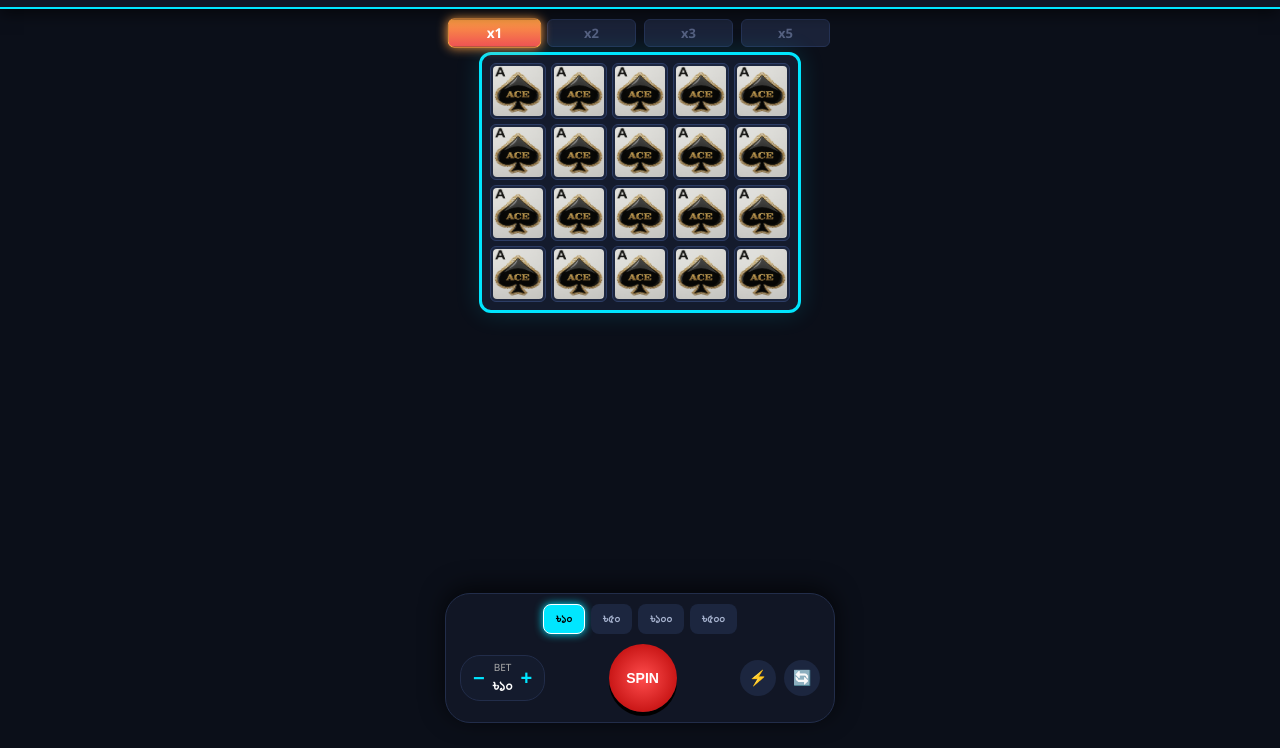
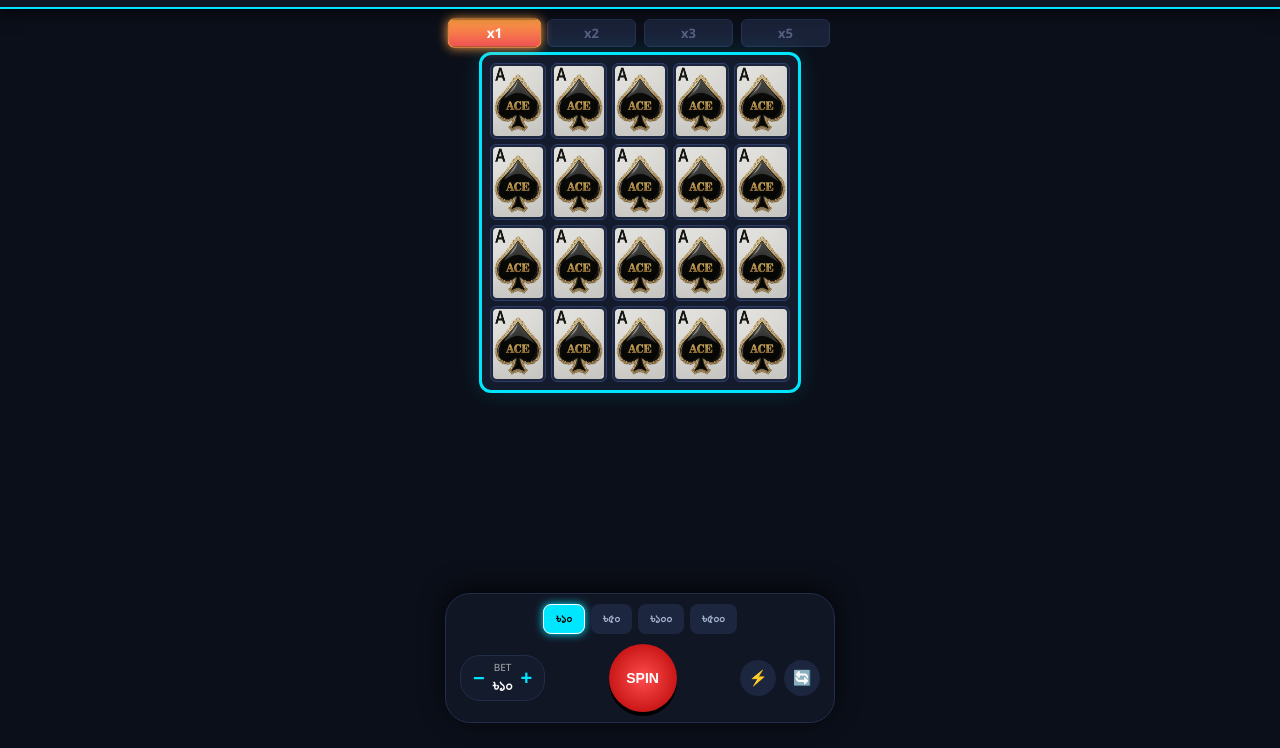
Before and after one commit to corruptionbangla24-ops/SUPER-ACE, a website: page index.html in a window 1280 px wide. Shown: the part 52-800 px from the top of the page. Drawn offline with nearby package versions, Linux system fonts and the light colour scheme; no server answers.

Commit message:
Update style.css

```diff
--- a/style.css
+++ b/style.css
@@ -97,7 +97,7 @@ body {
     margin-bottom: auto;
     display: grid;
     grid-template-columns: repeat(5, 56px);
-    grid-template-rows: repeat(4, 56px);
+    grid-template-rows: repeat(4, 76px);
     gap: 5px;
     background: #141b2d;
     padding: 8px;
@@ -109,7 +109,7 @@ body {
 
 .reel {
     width: 56px;
-    height: 56px;
+    height: 76px;
     background: #1c263f;
     display: flex;
     align-items: center;
@@ -119,6 +119,11 @@ body {
     border: 1px solid #2d3d65;
     position: relative;
 }
+
+/* 🎯 [ইমেজ এডজাস্টার লুপ]: ২০টি ঘরের প্রতিটা কার্ড ছবি বর্ডারের ভেতরে সুন্দর ফিট করার চাবি ভাই */
+
+
+
 
 /* 🎯 [ইমেজ এডজাস্টার লুপ]: ২০টি ঘরের প্রতিটা কার্ড ছবি বর্ডারের ভেতরে সুন্দর ফিট করার চাবি ভাই */
 .reel img {
```
